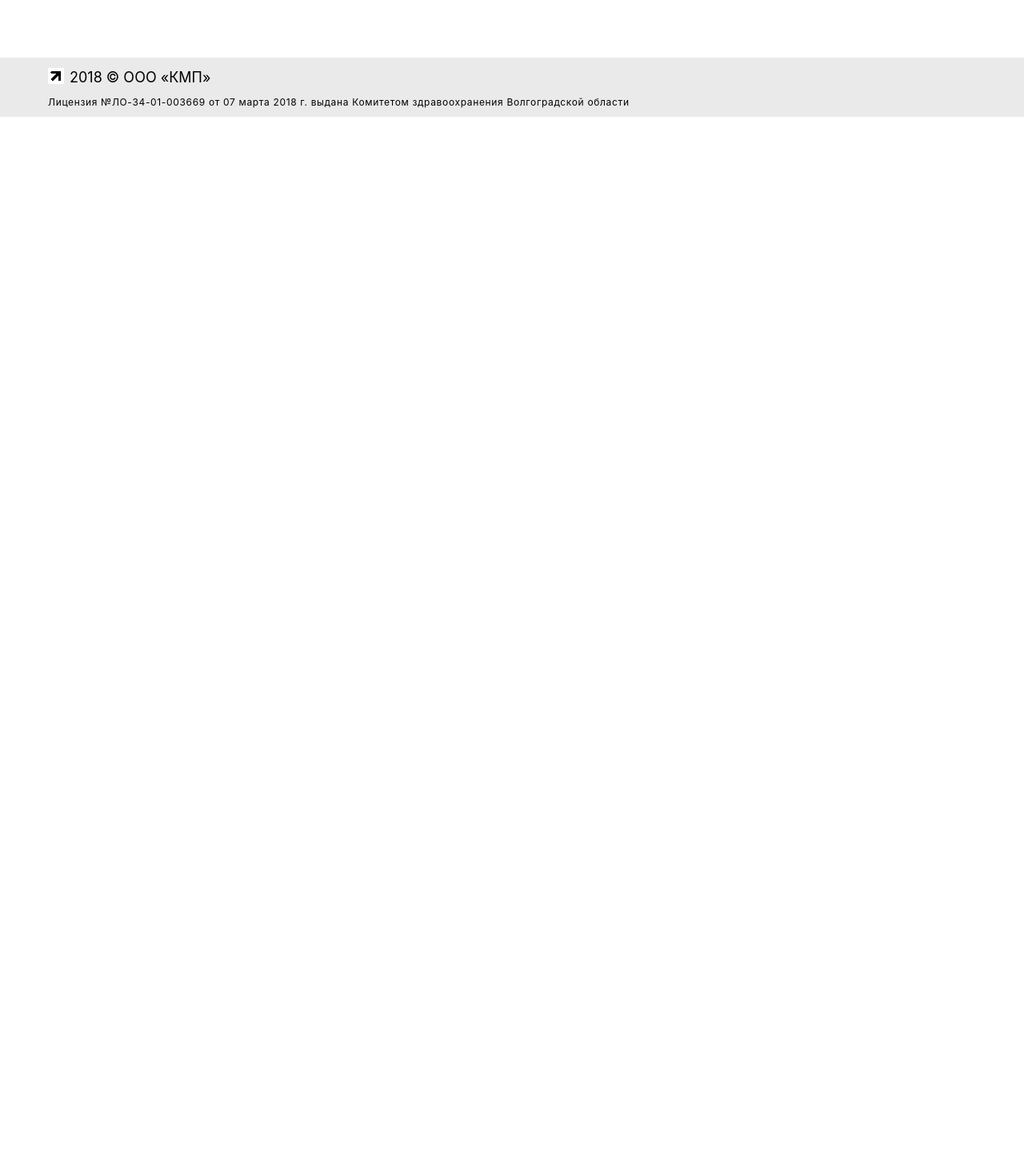
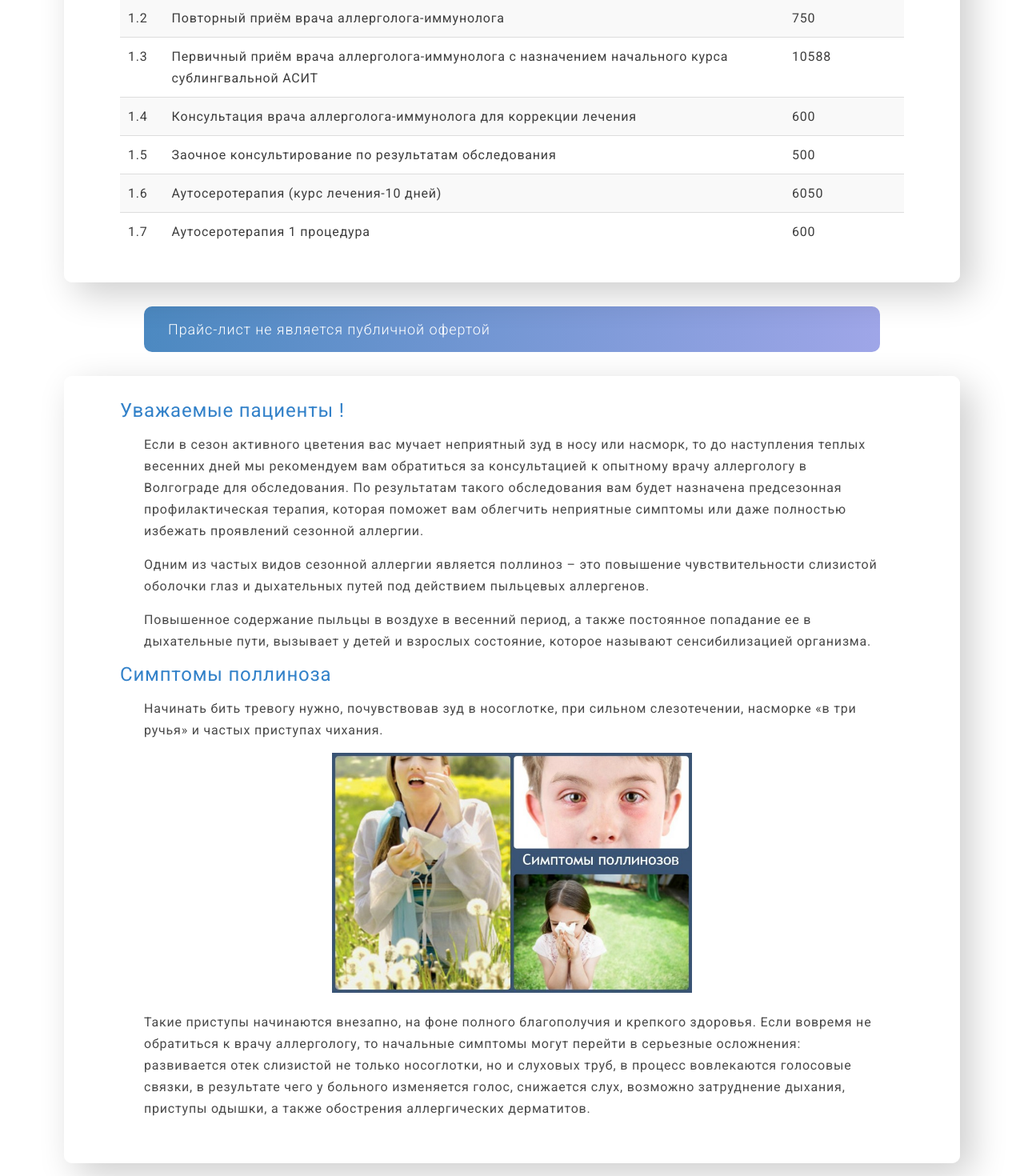
Before and after one commit to CanUFeelMyHeart/expertPlus, a React (Create React App) app in the folder medical-clinic-expert/: page /services/allergolog-immunolog in a window 1280 px wide. Shown: the part 540-2010 px from the top of the page at 80% size. Before the commit the page ends 800 px from the top, so only its background shows below. Built offline with nearby package versions, Linux system fonts and the light colour scheme; the HTML template or start-up script is replaced by a standard one.

Commit message:
allergist page is set

```diff
--- a/medical-clinic-expert/src/components/AboutClinicComponent/AboutClinicBlockComponent/AboutClinicBlockComponent.css
+++ b/medical-clinic-expert/src/components/AboutClinicComponent/AboutClinicBlockComponent/AboutClinicBlockComponent.css
@@ -54,8 +54,6 @@
 }
 
 .withDots {
-    list-style: inside;
-    list-style-type:circle;
     padding: 0px 20px;
 }
 
--- a/medical-clinic-expert/src/components/PriceListComponent/PriceListComponent.css
+++ b/medical-clinic-expert/src/components/PriceListComponent/PriceListComponent.css
@@ -80,6 +80,8 @@ tbody tr:nth-child(even) {
     font-weight: 300;
     font-size: 18px;
     line-height: 27px;
+    margin-left: 20px;
+    margin-right: 20px;
 
     letter-spacing: 0.05em;
 }
--- a/medical-clinic-expert/src/components/ReviewsComponent/ReviewsComponent.css
+++ b/medical-clinic-expert/src/components/ReviewsComponent/ReviewsComponent.css
@@ -78,8 +78,10 @@
     margin-top: 15px;
 }
 
-ol,
-li {
+.carousel__viewport,
+.carousel__navigation-list,
+.carousel__navigation-item,
+.carousel__slide {
     list-style: none;
     margin: 0;
     padding: 0;
--- a/medical-clinic-expert/src/components/ServiceSpecialistsInfoComponent/ServiceSpecialistsInfoComponent.css
+++ b/medical-clinic-expert/src/components/ServiceSpecialistsInfoComponent/ServiceSpecialistsInfoComponent.css
@@ -50,10 +50,19 @@
 }
 
 .services_doctor_info_header {
-    color: #3281C9;
+    color: #3281c9;
 }
 
 .services_doctor_info_description {
     font-size: 16px;
     margin: 15px 30px;
 }
+
+.services_doctor_info_img_container {
+    max-width: 450px;
+    margin: 0 auto;
+}
+
+.services_doctor_info_img {
+    max-width: 450px;
+}
--- a/medical-clinic-expert/src/pages/ServicesPages/AllergistImmunologistServicePage/AllergistImmunologistServicePage.jsx
+++ b/medical-clinic-expert/src/pages/ServicesPages/AllergistImmunologistServicePage/AllergistImmunologistServicePage.jsx
@@ -1,10 +1,78 @@
 import React from "react";
+import { InformationContainerComponent } from "../../../components/InformationContainerComponent/InformationContainerComponent";
+import { PriceListComponent } from "../../../components/PriceListComponent/PriceListComponent";
+import { ServicesSpecialistsComponent } from "../../../components/ServicesSpecialistsComponent/ServicesSpecialistsComponent";
+import { SpecialistsInfoAllergist } from "./SpecialistsInfoAllergist";
+import { OfertaComponent } from "../../../components/PriceListComponent/OfertaComponent";
+import { ServiceSpecialistsInfoComponent } from "../../../components/ServiceSpecialistsInfoComponent/ServiceSpecialistsInfoComponent";
+import { priceInfoAllergist } from "./PriceInfoAllergist";
+import allergist from "../../../assets/images/services/allergolog1.jpg";
 
 export const AllergistImmunologistServicePage = () => {
     return (
         <div className="AllergistImmunologistServicePage">
-            <h2>Аллерголог-иммунолог block</h2>
-
+            <InformationContainerComponent header="Аллерголог-иммунолог">
+                <ServicesSpecialistsComponent
+                    specialists={SpecialistsInfoAllergist}
+                />
+                <PriceListComponent priceInfo={priceInfoAllergist} />
+            </InformationContainerComponent>
+            <OfertaComponent />
+            <ServiceSpecialistsInfoComponent>
+                <div className="services_doctor_info_container">
+                    <h2 className="services_doctor_info_header">
+                        Уважаемые пациенты !
+                    </h2>
+                    <h3 className="services_doctor_info_description">
+                        Если в сезон активного цветения вас мучает неприятный
+                        зуд в носу или насморк, то до наступления теплых
+                        весенних дней мы рекомендуем вам обратиться за
+                        консультацией к опытному врачу аллергологу в Волгограде
+                        для обследования. По результатам такого обследования вам
+                        будет назначена предсезонная профилактическая терапия,
+                        которая поможет вам облегчить неприятные симптомы или
+                        даже полностью избежать проявлений сезонной аллергии.
+                    </h3>
+                    <h3 className="services_doctor_info_description">
+                        Одним из частых видов сезонной аллергии является
+                        поллиноз – это повышение чувствительности слизистой
+                        оболочки глаз и дыхательных путей под действием
+                        пыльцевых аллергенов.
+                    </h3>
+                    <h3 className="services_doctor_info_description">
+                        Повышенное содержание пыльцы в воздухе в весенний
+                        период, а также постоянное попадание ее в дыхательные
+                        пути, вызывает у детей и взрослых состояние, которое
+                        называют сенсибилизацией организма.
+                    </h3>
+                    <h2 className="services_doctor_info_header" v>
+                        Симптомы поллиноза
+                    </h2>
+                    <h3 className="services_doctor_info_description"></h3>
+                    <h3 className="services_doctor_info_description">
+                        Начинать бить тревогу нужно, почувствовав зуд в
+                        носоглотке, при сильном слезотечении, насморке «в три
+                        ручья» и частых приступах чихания.
+                    </h3>
+                    <div className="services_doctor_info_img_container">
+                        <img
+                            className="services_doctor_info_img"
+                            src={allergist}
+                        />
+                    </div>
+                    <h3 className="services_doctor_info_description">
+                        Такие приступы начинаются внезапно, на фоне полного
+                        благополучия и крепкого здоровья. Если вовремя не
+                        обратиться к врачу аллергологу, то начальные симптомы
+                        могут перейти в серьезные осложнения: развивается отек
+                        слизистой не только носоглотки, но и слуховых труб, в
+                        процесс вовлекаются голосовые связки, в результате чего
+                        у больного изменяется голос, снижается слух, возможно
+                        затруднение дыхания, приступы одышки, а также обострения
+                        аллергических дерматитов.
+                    </h3>
+                </div>
+            </ServiceSpecialistsInfoComponent>
         </div>
     );
 };
--- /dev/null
+++ b/medical-clinic-expert/src/pages/ServicesPages/AllergistImmunologistServicePage/PriceInfoAllergist.jsx
@@ -0,0 +1,37 @@
+export const priceInfoAllergist = [
+    {
+        code: "1.1",
+        name: "Первичный приём врача аллерголога-иммунолога",
+        price: "900",
+    },
+    {
+        code: "1.2",
+        name: "Повторный приём врача аллерголога-иммунолога",
+        price: "750",
+    },
+    {
+        code: "1.3",
+        name: "Первичный приём врача аллерголога-иммунолога с назначением начального курса сублингвальной АСИТ",
+        price: "10588",
+    },
+    {
+        code: "1.4",
+        name: "Консультация врача аллерголога-иммунолога для коррекции лечения",
+        price: "600",
+    },
+    {
+        code: "1.5",
+        name: "Заочное консультирование по результатам обследования",
+        price: "500",
+    },
+    {
+        code: "1.6",
+        name: "Аутосеротерапия (курс лечения-10 дней)",
+        price: "6050",
+    },
+    {
+        code: "1.7",
+        name: "Аутосеротерапия 1 процедура",
+        price: "600",
+    },
+];
--- /dev/null
+++ b/medical-clinic-expert/src/pages/ServicesPages/AllergistImmunologistServicePage/SpecialistsInfoAllergist.jsx
@@ -0,0 +1,3 @@
+export const SpecialistsInfoAllergist = [
+    "Назарова Нина Владимировна – аллерголог-иммунолог",
+];
```
Also changed, not shown: medical-clinic-expert/src/assets/images/services/allergolog1.jpg (added).
